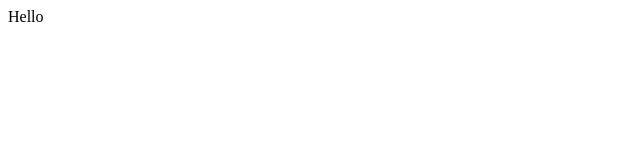
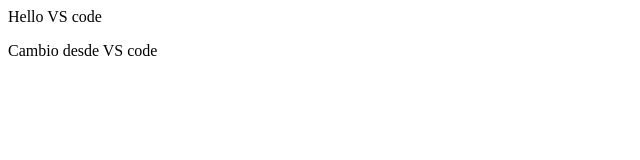
Before and after one commit to alexisdobra/demo-repo, a plain HTML site: page index.html in a window 1280 px wide. Shown: the whole page, without its empty margins (0-640 px from the left). Drawn offline with Linux system fonts and the light colour scheme.

Commit message:
primer commit desde VS code

```diff
--- a/index.html
+++ b/index.html
@@ -1 +1,4 @@
-<div>Hello</div>
+<div>Hello VS code</div>
+<div>
+  <p>Cambio desde VS code</p>
+</div>
```
Also changed, not shown: 1 other file.
